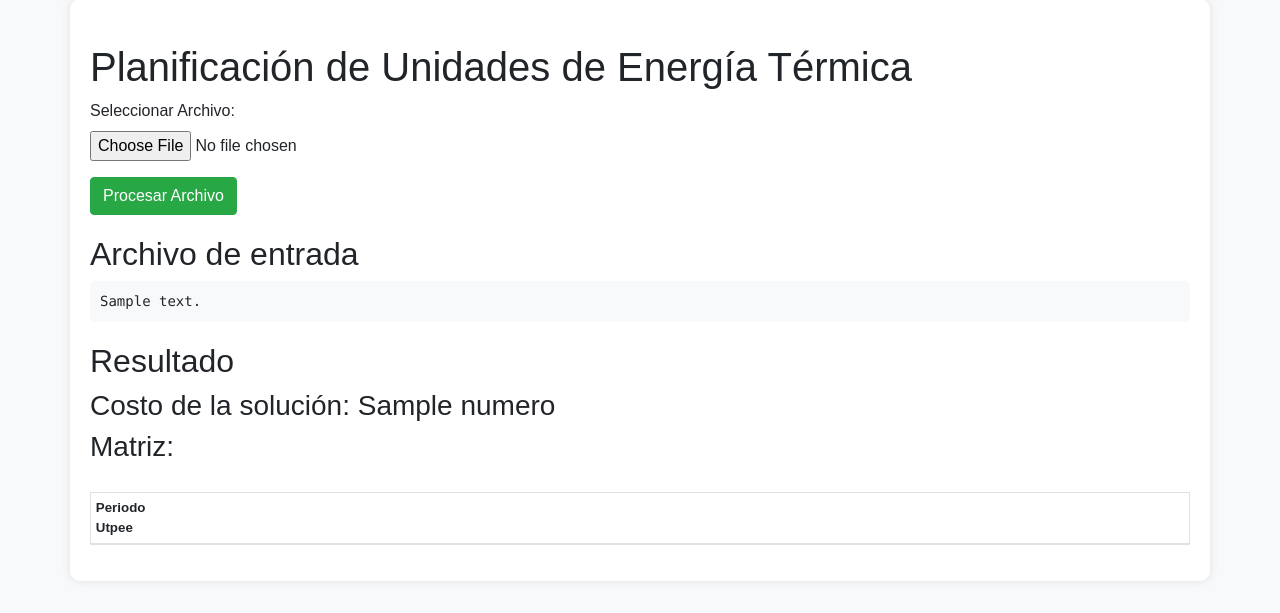
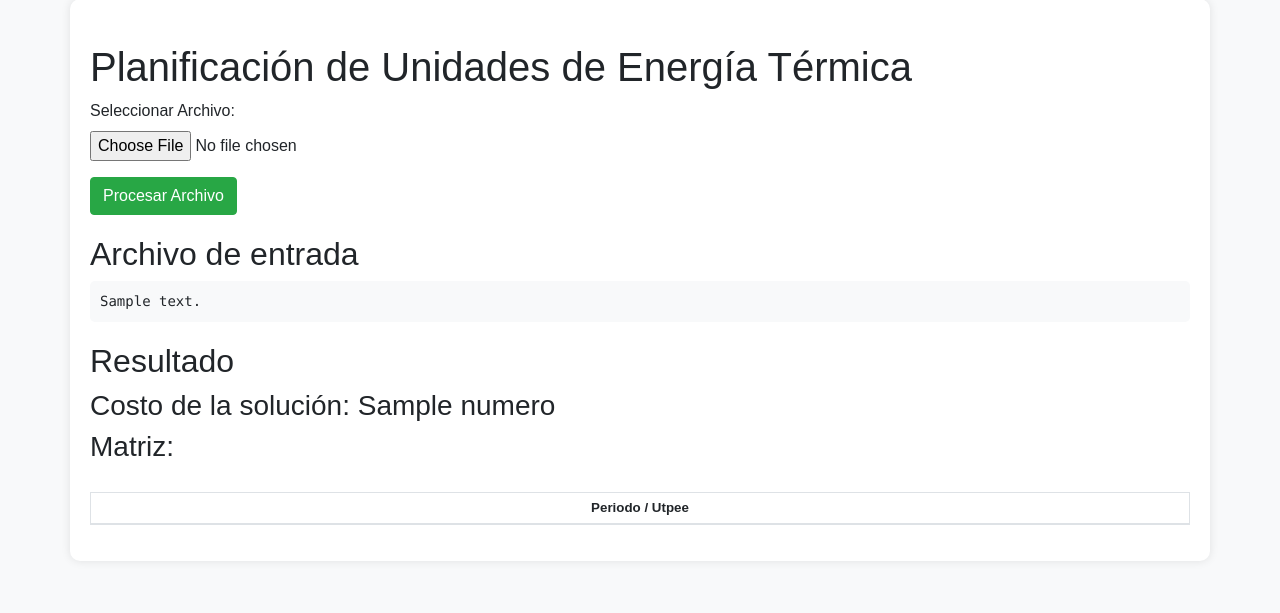
Before and after one commit to danielcaicedo98/Proyecto2ADA2, a Flask app: template PUEnTeGUIFuentes/templates/index.html in a window 1280 px wide. Shown: the part 21-634 px from the top of the page. Run offline with Flask 3, Linux system fonts and the light colour scheme; the template is opened without the code that fills it: most values are stand-ins (such as "Sample title", 1, 10 or a date in 2020); lists and menus that the app fills with data are empty; some libraries are stand-ins or nearby versions.

Commit message:
visualizar tabla v2

```diff
--- a/PUEnTeGUIFuentes/static/styles.css
+++ b/PUEnTeGUIFuentes/static/styles.css
@@ -1,4 +1,3 @@
-
 body {
     font-family: 'Arial', sans-serif;
     margin: 20px;
@@ -11,7 +10,6 @@ body {
     border-radius: 10px;
     box-shadow: 0 0 10px rgba(0, 0, 0, 0.1);
 }
-
 
 form {
     margin-bottom: 20px;
@@ -30,16 +28,33 @@ pre {
 
 table {
     margin-top: 20px;
+    position: relative;
 }
+
 .table-container {
+    max-height: 500px;
     overflow-x: auto;
+    overflow: auto;
+    position: relative;
+}
+
+th {
+    background-color: #f8f9fa;
+    position: -webkit-sticky;
+    position: sticky;
+    top: 0;
+    z-index: 2;
+    padding: 8px;
+    font-size: small;
+    width: 80px;
 }
 
 th, td {
-    padding: 10px;
+    padding: 5px;
     border: 1px solid #dee2e6;
-    text-align: left;
+    text-align: center;
     font-size: smaller;
+    width: 80px;
 }
 
 button.btn-primary {
@@ -56,3 +71,20 @@ button.btn-primary:hover {
     background-color: orange;
     color: #28a745;
 }
+
+th:first-child, td:first-child {
+    position: -webkit-sticky;
+    position: sticky;
+    background-color: #fff;
+    z-index: 2;
+}
+
+td:first-child {
+    left: 0;
+    z-index: 1;
+}
+
+th:first-child {
+    left: 0;
+    box-shadow: 5px 0 5px -5px #333;
+}
--- a/PUEnTeGUIFuentes/templates/index.html
+++ b/PUEnTeGUIFuentes/templates/index.html
@@ -6,8 +6,6 @@
     <title>Modelo</title>
     <link rel="stylesheet" href="https://stackpath.bootstrapcdn.com/bootstrap/4.5.2/css/bootstrap.min.css">
     <link rel="stylesheet" href="{{ url_for('static', filename='styles.css') }}">
-
-
 </head>
 <body>
     <div class="container">
@@ -37,7 +35,7 @@
                     <table class="table table-bordered table-sm">
                         <thead>
                             <tr>
-                            <th>Periodo <br> Utpee</th>
+                                <th>Periodo / Utpee</th>
                                 {% for periodo in range(1, cantidad_columnas + 1) %}
                                     <th>{{ periodo }}</th>
                                 {% endfor %}
@@ -46,7 +44,7 @@
                         <tbody>
                             {% for i in range(cantidad_filas) %}
                                 <tr>
-                                <th> {{ i + 1 }}</th>
+                                    <td>{{ i + 1 }}</td>
                                     {% for valor in matriz[i] %}
                                         <td>{{ valor }}</td>
                                     {% endfor %}
```
Lines whose indentation alone changed are shown as unchanged.
